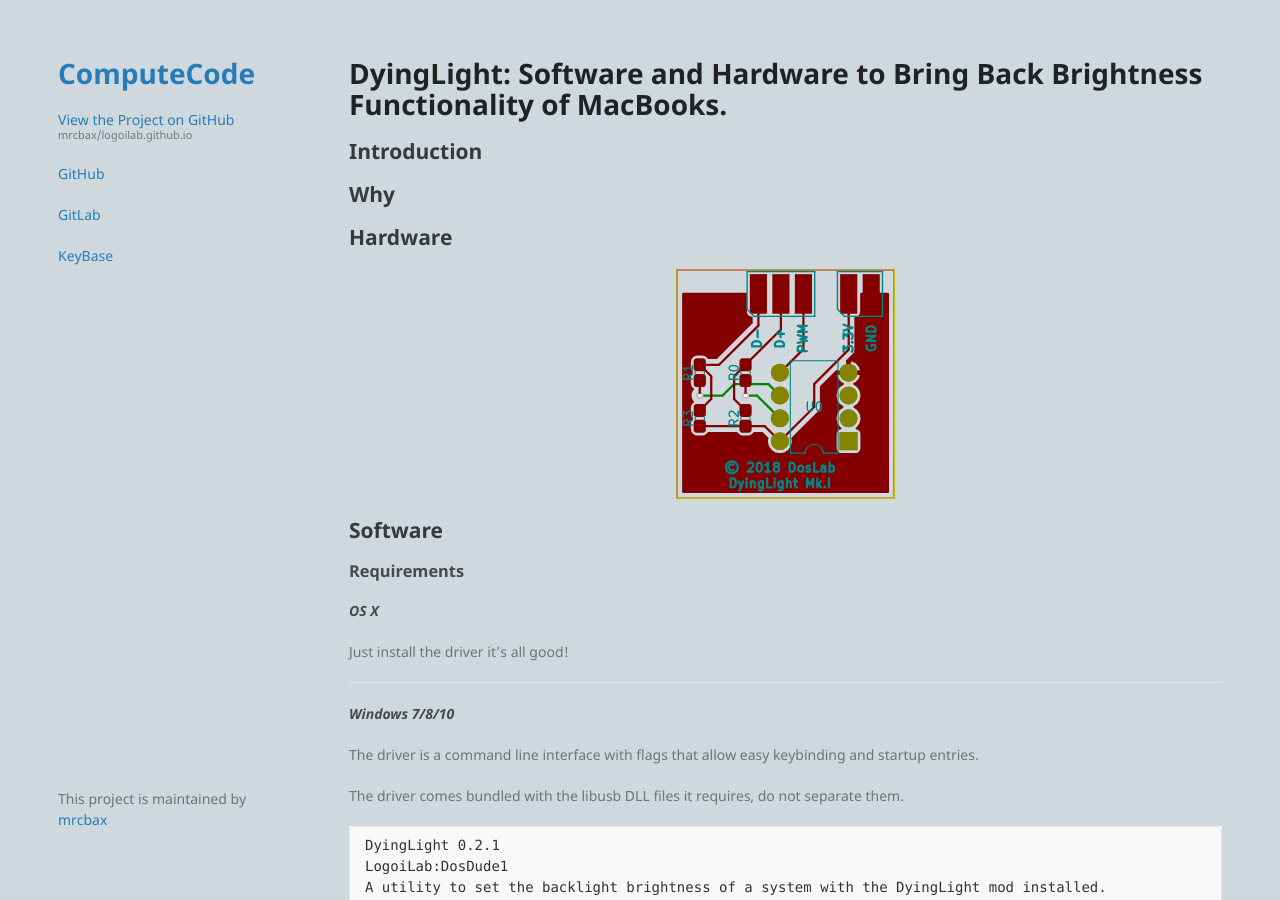
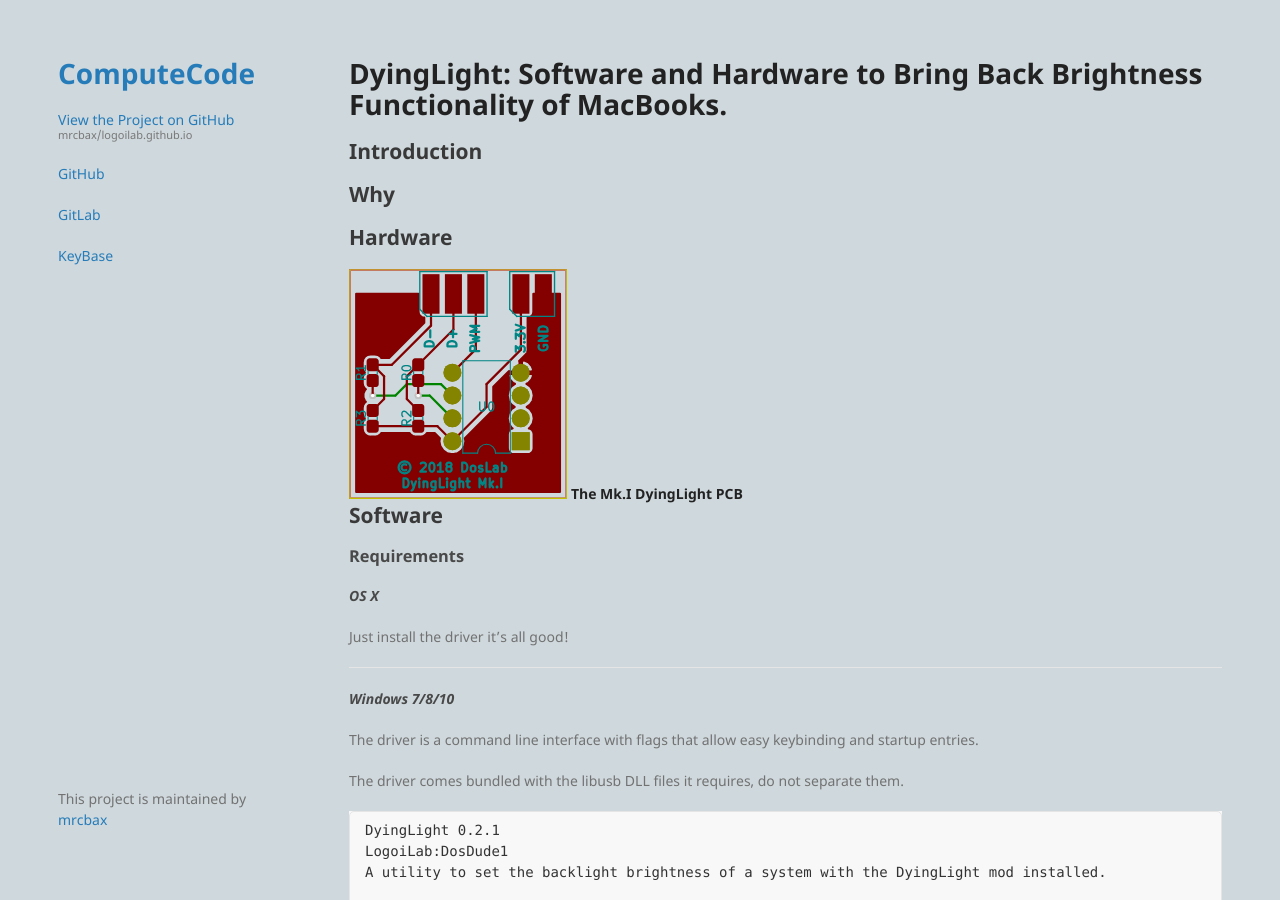
Before and after one commit to mrcbax/logoilab.github.io, a Jekyll site: the page built from DyingLight.md, in a window 1280 px wide and 900 px high. Built offline with Jekyll 4.4.1, drawn with Linux system fonts in a browser that asks for light colours; our own code applies the rules of GitHub Pages for plain Markdown files; the repository's description, which GitHub fills in, is left out.

Commit message:
plolish image

```diff
--- a/DyingLight.md
+++ b/DyingLight.md
@@ -13,8 +13,10 @@ tags: ["MacBook", "Brightness", "dGPU", "Hardware", "Mod", "gMux", "os x", "ATTi
 ## Why
 
 ## Hardware
-
-<img src="assets/img/pcb-brd.svg" height="25%" width="25%" style="display: block; margin-left: auto; margin-right: auto;">
+<div style="display: block; margin-left: auto; margin-right: auto;">
+<img src="assets/img/pcb-brd.svg" height="25%" width="25%">
+<strong>The Mk.I DyingLight PCB</strong>
+</div>
 
 <!--Purchase Links-->
 
```
